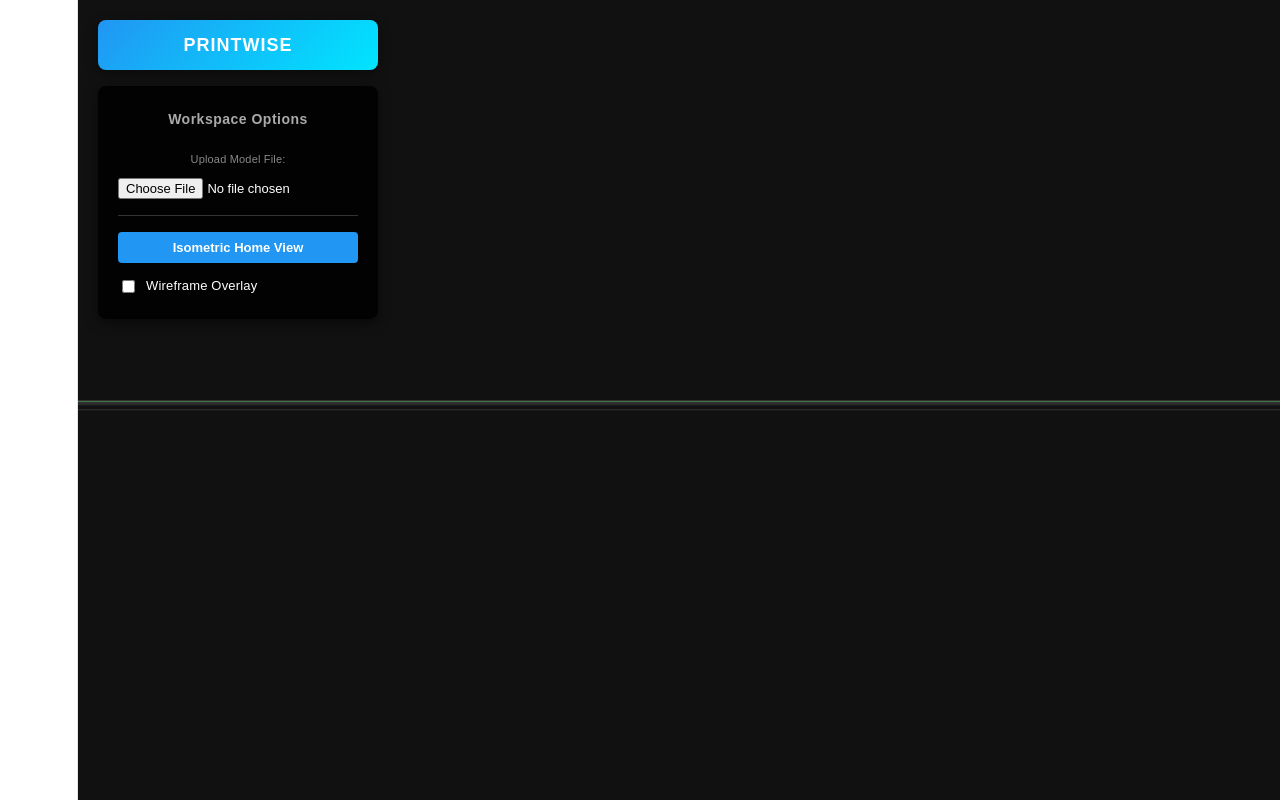
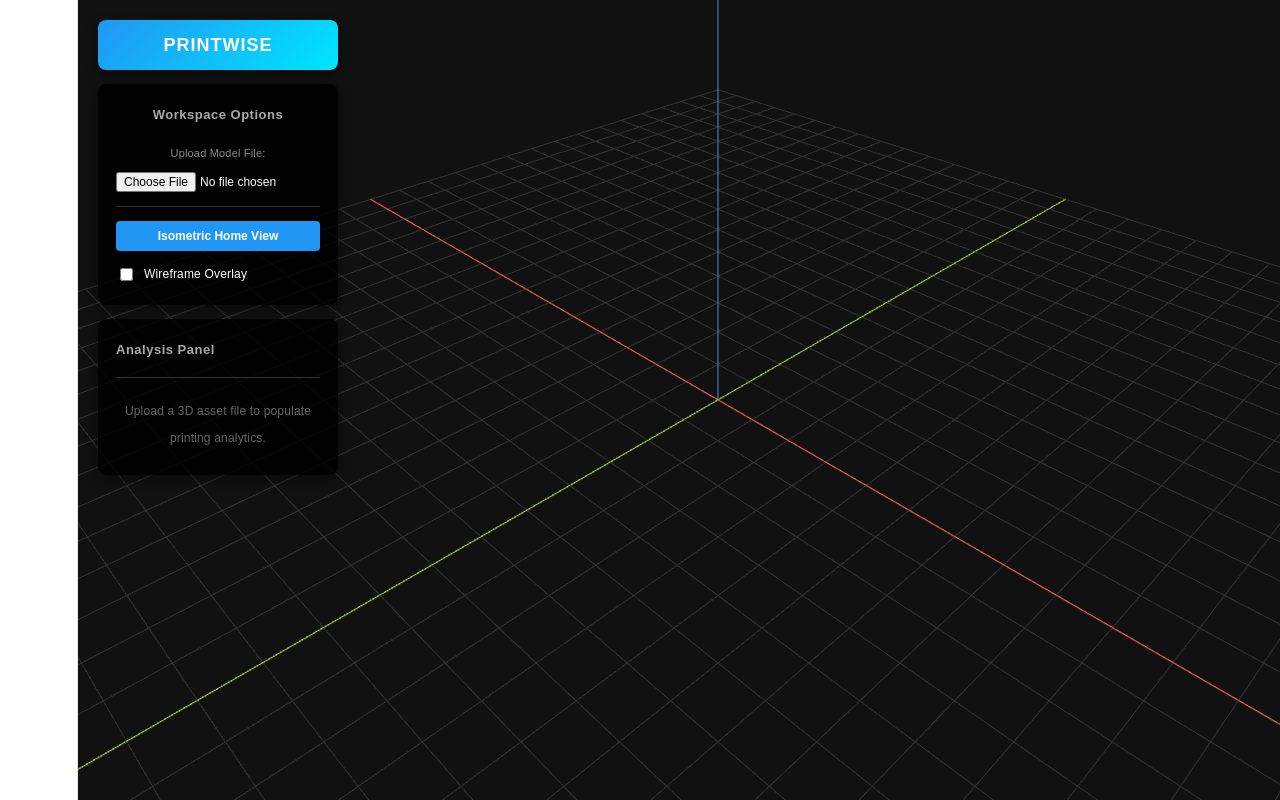
Before and after one commit to stinkyshreyas-jpg/PrintWise, a React (Vite) app in the folder frontend/: page / in a window 1280 px wide. Shown: the top 800 px of the page. Built offline with nearby package versions, Linux system fonts and the light colour scheme.

Commit message:
Added Basic STL Geometry Analysis

```diff
--- a/frontend/src/App.tsx
+++ b/frontend/src/App.tsx
@@ -1,30 +1,50 @@
-import { Suspense, useState, useRef, type ChangeEvent } from "react";
-import { Canvas, useThree } from "@react-three/fiber";
+import { Suspense, useState, useRef, useMemo, type ChangeEvent } from "react";
+import * as THREE from "three";
+import { Canvas, useFrame } from "@react-three/fiber";
 import { OrbitControls } from "@react-three/drei";
 import Model from "./Model";
 import type { LoadedModel } from "./types";
 
-/**
- * Camera controller helper component.
- * Exposes a function to animate the camera smoothly back to a top-down corner perspective.
- */
+interface AnalysisData {
+  x: number;
+  y: number;
+  z: number;
+  triangles: number;
+}
+
 function CameraResetController({ resetTrigger }: { resetTrigger: number }) {
-  const { camera, controls } = useThree();
   const lastTrigger = useRef(resetTrigger);
+  const isAnimating = useRef(false);
 
-  // When the parent counter changes, smoothly transition camera positions
+  const targetCamPos = useMemo(() => new THREE.Vector3(12, -12, 12), []);
+  const targetLookAt = useMemo(() => new THREE.Vector3(0, 0, 0), []);
+
   if (resetTrigger !== lastTrigger.current) {
     lastTrigger.current = resetTrigger;
+    isAnimating.current = true;
+  }
 
-    // Animate camera position to a clean isometric corner angle [X, Y, Z]
-    camera.position.set(8, 8, 8);
-    camera.lookAt(0, 0, 0);
+  useFrame((state) => {
+    if (!isAnimating.current) return;
 
-    // Snap target rotation vectors back to dead center coordinate origin
+    const cam = state.camera;
+    const controls = state.controls as any;
+
+    cam.position.lerp(targetCamPos, 0.1);
+
     if (controls) {
-      (controls as any).target.set(0, 0, 0);
+      controls.target.lerp(targetLookAt, 0.1);
+      controls.update();
+    } else {
+      cam.lookAt(targetLookAt);
     }
-  }
+
+    if (cam.position.distanceTo(targetCamPos) < 0.01) {
+      cam.position.copy(targetCamPos);
+      if (controls) controls.target.copy(targetLookAt);
+      isAnimating.current = false;
+    }
+  });
 
   return null;
 }
@@ -34,10 +54,14 @@ export default function App() {
   const [wireframe, setWireframe] = useState<boolean>(false);
   const [fallbackColor] = useState<string>("#cccccc");
   const [resetCounter, setResetCounter] = useState<number>(0);
+  const [analysis, setAnalysis] = useState<AnalysisData | null>(null);
+  const [useInches, setUseInches] = useState<boolean>(false);
 
   const handleFileUpload = (event: ChangeEvent<HTMLInputElement>) => {
     const file = event.target.files?.[0];
     if (!file) return;
+
+    setAnalysis(null);
 
     const extension = file.name.split(".").pop()?.toLowerCase() || "";
     const blobUrl = URL.createObjectURL(file);
@@ -52,17 +76,57 @@ export default function App() {
     setResetCounter((prev) => prev + 1);
   };
 
+  const formatDim = (value: number) => {
+    if (useInches) {
+      return `${(value * 0.0393701).toFixed(3)} in`;
+    }
+    return `${value.toFixed(1)} mm`;
+  };
+
+  const customAxesHelper = useMemo(() => {
+    const group = new THREE.Group();
+
+    const xPoints = [new THREE.Vector3(-15, 0, 0), new THREE.Vector3(15, 0, 0)];
+    const xGeom = new THREE.BufferGeometry().setFromPoints(xPoints);
+    const redMat = new THREE.LineBasicMaterial({ color: 0xFF4554, linewidth: 2 });
+    const xAxis = new THREE.Line(xGeom, redMat);
+
+    const yPoints = [new THREE.Vector3(0, -15, 0), new THREE.Vector3(0, 15, 0)];
+    const yGeom = new THREE.BufferGeometry().setFromPoints(yPoints);
+    const greenMat = new THREE.LineBasicMaterial({ color: 0x80C627, linewidth: 2 });
+    const yAxis = new THREE.Line(yGeom, greenMat);
+
+    const zPoints = [new THREE.Vector3(0, 0, 0), new THREE.Vector3(0, 0, 15)];
+    const zGeom = new THREE.BufferGeometry().setFromPoints(zPoints);
+    const blueMat = new THREE.LineBasicMaterial({ color: 0x3B80E6, linewidth: 2 });
+    const zAxis = new THREE.Line(zGeom, blueMat);
+
+    group.add(xAxis, yAxis, zAxis);
+    return group;
+  }, []);
+
   return (
     <div style={{ width: "100vw", height: "100vh", background: "#111111", position: "relative" }}>
 
-      {/* 3D Scene Viewport */}
-      <Canvas shadows camera={{ fov: 45 }}>
+      <Canvas
+        shadows
+        camera={{ position: [12, -12, 12], fov: 45 }}
+        onCreated={({ camera }) => {
+          camera.up.set(0, 0, 1);
+          camera.lookAt(0, 0, 0);
+        }}
+      >
         <ambientLight intensity={0.8} />
-        <directionalLight position={[5, 10, 5]} intensity={1.5} castShadow />
-        <pointLight position={[-5, 5, -5]} intensity={0.5} />
+        <directionalLight position={[10, -10, 15]} intensity={1.5} castShadow />
+        <pointLight position={[-5, 5, 5]} intensity={0.5} />
 
-        {/* 3D Floor Measurement Grid (Size: 30 units, Divisions: 30 squares) */}
-        <gridHelper args={[30, 30, "#4caf50", "#333333"]} position={[0, -0.01, 0]} />
+        <gridHelper
+          args={[30, 30, "#333333", "#333333"]}
+          position={[0, 0, -0.01]}
+          rotation={[Math.PI / 2, 0, 0]}
+        />
+
+        <primitive object={customAxesHelper} position={[0, 0, 0.005]} />
 
         <Suspense fallback={null}>
           {currentModel && (
@@ -70,6 +134,7 @@ export default function App() {
               model={currentModel}
               wireframe={wireframe}
               fallbackColor={fallbackColor}
+              onModelAnalyzed={setAnalysis}
             />
           )}
         </Suspense>
@@ -78,74 +143,56 @@ export default function App() {
         <CameraResetController resetTrigger={resetCounter} />
       </Canvas>
 
-      {/* Floating Left-Side Sidebar (Branding + Controls) */}
       <div style={{
         position: "absolute", top: 20, left: 20,
-        display: "flex", flexDirection: "column", gap: 16,
-        zIndex: 10
+        display: "flex", flexDirection: "column", gap: 14,
+        zIndex: 10, width: "240px"
       }}>
 
-        {/* Your Custom Studio Branding Title Block */}
         <div style={{
           background: "linear-gradient(135deg, #2196f3, #00e5ff)",
-          padding: "12px 20px",
-          borderRadius: 8,
-          color: "#ffffff",
-          fontFamily: "sans-serif",
-          fontWeight: "bold",
-          fontSize: "18px",
-          letterSpacing: "1px",
-          boxShadow: "0 4px 12px rgba(0,0,0,0.4)",
-          textTransform: "uppercase",
-          textAlign: "center"
+          padding: "12px 20px", borderRadius: 8, color: "#ffffff",
+          fontFamily: "sans-serif", fontWeight: "bold", fontSize: "18px",
+          letterSpacing: "1px", boxShadow: "0 4px 12px rgba(0,0,0,0.4)",
+          textTransform: "uppercase", textAlign: "center"
         }}>
           PrintWise
         </div>
 
-        {/* Floating 3D Control Panel Container */}
         <div style={{
-          background: "rgba(0, 0, 0, 0.85)", padding: 20,
+          background: "rgba(0, 0, 0, 0.85)", padding: 18,
           borderRadius: 8, color: "#fff", fontFamily: "sans-serif",
-          boxShadow: "0 4px 12px rgba(0,0,0,0.5)", display: "flex", flexDirection: "column", gap: 14,
-          width: "240px"
+          boxShadow: "0 4px 12px rgba(0,0,0,0.5)", display: "flex", flexDirection: "column", gap: 12
         }}>
-          <h3 style={{ margin: 0, fontSize: "14px", letterSpacing: "0.5px", color: "#aaa" }}>
+          <h3 style={{ margin: 0, fontSize: "13px", letterSpacing: "0.5px", color: "#aaa" }}>
             Workspace Options
           </h3>
 
-          {/* File Input Button */}
           <div style={{ display: "flex", flexDirection: "column", gap: 6 }}>
             <label style={{ fontSize: "11px", color: "#888" }}>Upload Model File:</label>
             <input
               type="file"
               accept=".gltf,.glb,.obj,.stl,.fbx,.ply"
               onChange={handleFileUpload}
-              style={{ color: "#fff", cursor: "pointer", fontSize: "13px", width: "100%" }}
+              style={{ color: "#fff", cursor: "pointer", fontSize: "12px", width: "100%" }}
             />
           </div>
 
           <hr style={{ border: "none", borderTop: "1px solid #333", margin: "2px 0" }} />
 
-          {/* Action Controls Group */}
           <div style={{ display: "flex", flexDirection: "column", gap: 10 }}>
-
-            {/* Home Isometric Button */}
             <button
               onClick={triggerHomeView}
               style={{
                 background: "#2196f3", color: "#fff", border: "none",
                 padding: "8px 12px", borderRadius: 4, cursor: "pointer",
-                fontWeight: "bold", fontSize: "13px", textAlign: "center",
-                transition: "background 0.2s"
+                fontWeight: "bold", fontSize: "12px", textAlign: "center"
               }}
-              onMouseOver={(e) => (e.currentTarget.style.background = "#1976d2")}
-              onMouseOut={(e) => (e.currentTarget.style.background = "#2196f3")}
             >
               Isometric Home View
             </button>
 
-            {/* Wireframe View option */}
-            <label style={{ display: "flex", alignItems: "center", gap: 8, cursor: "pointer", fontSize: "13px" }}>
+            <label style={{ display: "flex", alignItems: "center", gap: 8, cursor: "pointer", fontSize: "12px" }}>
               <input
                 type="checkbox"
                 checked={wireframe}
@@ -154,15 +201,65 @@ export default function App() {
               Wireframe Overlay
             </label>
           </div>
+        </div>
 
-          {currentModel?.format && (
-            <div style={{ fontSize: "11px", color: "#4caf50", fontWeight: "bold", marginTop: 4 }}>
-              Active Asset: {currentModel.format.toUpperCase()} Engine Resolved
+        <div style={{
+          background: "rgba(0, 0, 0, 0.85)", padding: 18,
+          borderRadius: 8, color: "#fff", fontFamily: "sans-serif",
+          boxShadow: "0 4px 12px rgba(0,0,0,0.5)", display: "flex", flexDirection: "column", gap: 12
+        }}>
+          <div style={{ display: "flex", alignItems: "center", justifyContent: "space-between" }}>
+            <h3 style={{ margin: 0, fontSize: "13px", letterSpacing: "0.5px", color: "#aaa" }}>
+              Analysis Panel
+            </h3>
+            {analysis && (
+              <button
+                onClick={() => setUseInches(!useInches)}
+                style={{
+                  background: "#4caf50", color: "#fff", border: "none",
+                  padding: "4px 8px", borderRadius: 4, cursor: "pointer",
+                  fontSize: "11px", fontWeight: "bold"
+                }}
+              >
+                Unit: {useInches ? "IN" : "MM"}
+              </button>
+            )}
+          </div>
+
+          <hr style={{ border: "none", borderTop: "1px solid #333", margin: "2px 0" }} />
+
+          {analysis ? (
+            <div style={{ display: "flex", flexDirection: "column", gap: 8, fontSize: "13px" }}>
+              <div style={{ display: "flex", justifyContent: "space-between" }}>
+                <span style={{ color: "#aaa" }}>X (Width):</span>
+                <span style={{ fontWeight: "bold", color: "#e91e63" }}>{formatDim(analysis.x)}</span>
+              </div>
+              <div style={{ display: "flex", justifyContent: "space-between" }}>
+                <span style={{ color: "#aaa" }}>Y (Depth):</span>
+                <span style={{ fontWeight: "bold", color: "#4caf50" }}>{formatDim(analysis.y)}</span>
+              </div>
+              <div style={{ display: "flex", justifyContent: "space-between" }}>
+                <span style={{ color: "#aaa" }}>Z (Height):</span>
+                <span style={{ fontWeight: "bold", color: "#2196f3" }}>{formatDim(analysis.z)}</span>
+              </div>
+
+              <hr style={{ border: "none", borderTop: "1px solid #222", margin: "4px 0" }} />
+
+              <div style={{ display: "flex", justifyContent: "space-between" }}>
+                <span style={{ color: "#aaa" }}>Triangles:</span>
+                <span style={{ fontWeight: "bold", color: "#ff9800" }}>
+                  {analysis.triangles.toLocaleString()}
+                </span>
+              </div>
+            </div>
+          ) : (
+            <div style={{ fontSize: "12px", color: "#666", textAlign: "center", padding: "6px 0" }}>
+              Upload a 3D asset file to populate printing analytics.
             </div>
           )}
         </div>
 
-      </div> {/* Closed sidebar container */}
-    </div> /* Closed main viewport parent container */
+      </div>
+    </div>
   );
 }
```
Also changed, not shown: frontend/src/Model.tsx (+26 -29 lines).
